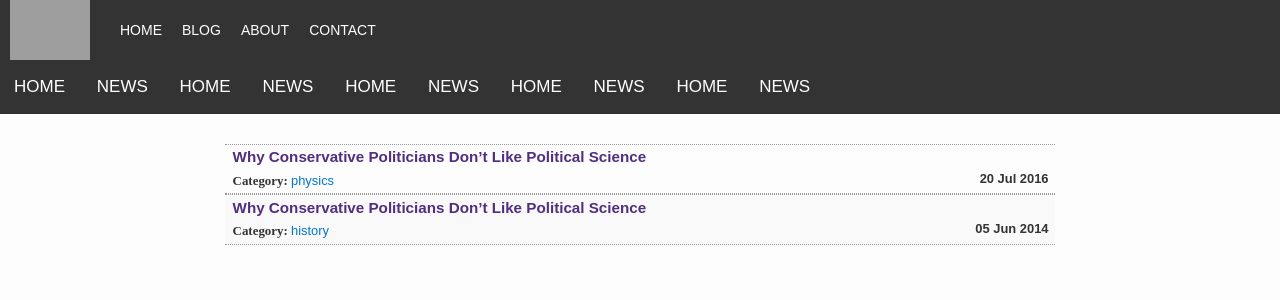
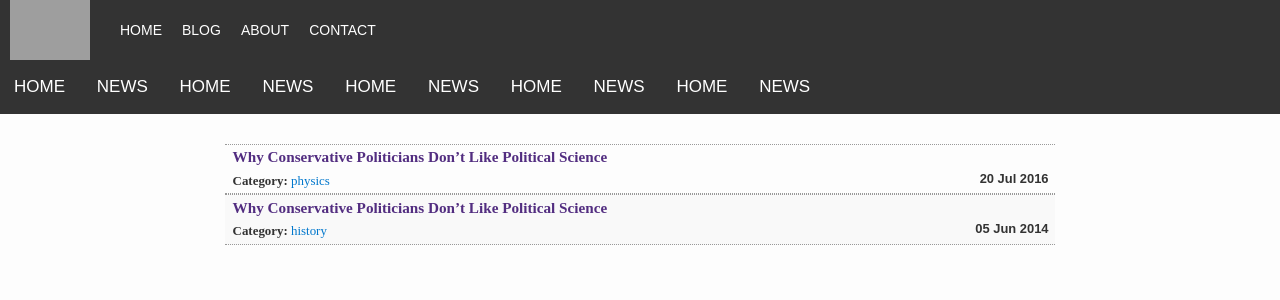
Before and after one commit to Indscience/indscience.github.io, a Jekyll site: the page built from index.html, in a window 1280 px wide. Shown: the top 300 px of the page. Built offline with Jekyll 4.4.1, drawn with Linux system fonts in a browser that asks for light colours; nearby versions of some CDN libraries; some web fonts are replaced; grey boxes are pictures that could not be loaded.

Commit message:
Update _layout.scss

```diff
--- a/_sass/_layout.scss
+++ b/_sass/_layout.scss
@@ -111,7 +111,7 @@
 /*    font-size: 42px; */
     letter-spacing: px;
     line-height: 1;
-		font-family: 'Saira', sans-serif;
+		font-family: $base-font-family;
 		color: $clemson-purple;
 
     @include media-query($on-laptop) {
@@ -123,7 +123,7 @@
     margin-bottom: $spacing-unit;
 
     h2 {
-		font-family: 'Saira', sans-serif;
+		font-family: $base-font-family;
 	font-weight: 500;
 /*        font-size: 32px; */
 
@@ -165,7 +165,7 @@
 ul.listing li.listing-seperator {
 	padding-top: 15px;
 	font-weight: bold;
-	font-family: 'Saira', sans-serif;
+	font-family: $base-font-family;
 	font-size: 1.17em;
 }
 
@@ -180,7 +180,7 @@
 ul.listing li.listing-item a {
 	color: $clemson-purple;
 	font-weight: 400;
-	font-family: 'Saira', sans-serif;
+	font-family: $base-font-family;
 }
 
 /*------ archive type stuff ------ */
@@ -221,7 +221,7 @@
 ul#archive li span a {
        color: $clemson-purple;
 	font-weight: bold;
-font-family: 'Saira', sans-serif;
+font-family: $base-font-family;
 }
 
 
@@ -233,7 +233,7 @@
 ul#archive li span.postlower a {
 	color: #07c;
 	font-weight: normal;
-	font-family: 'Saira', sans-serif;
+	font-family: $base-font-family;
 
 }
 
```
